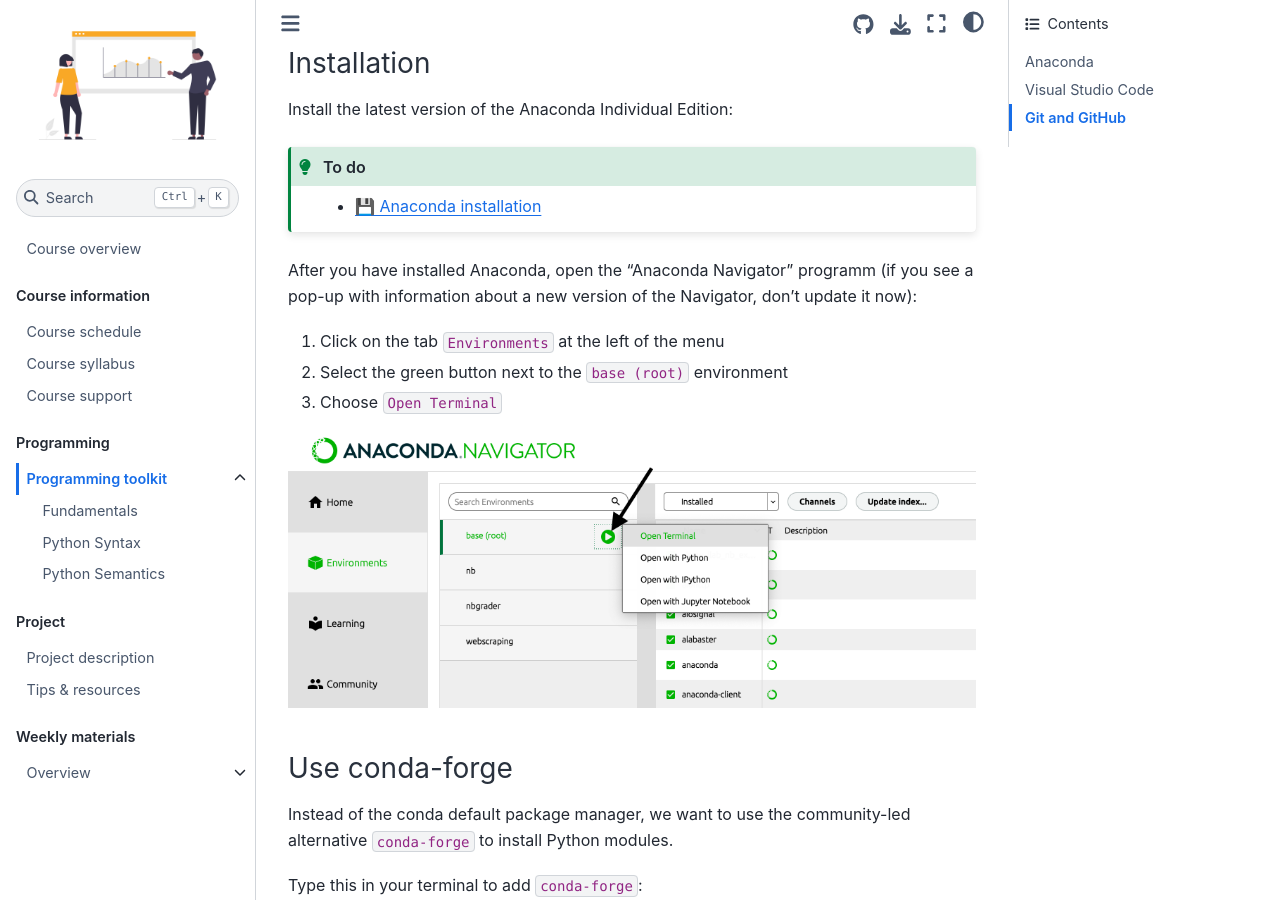
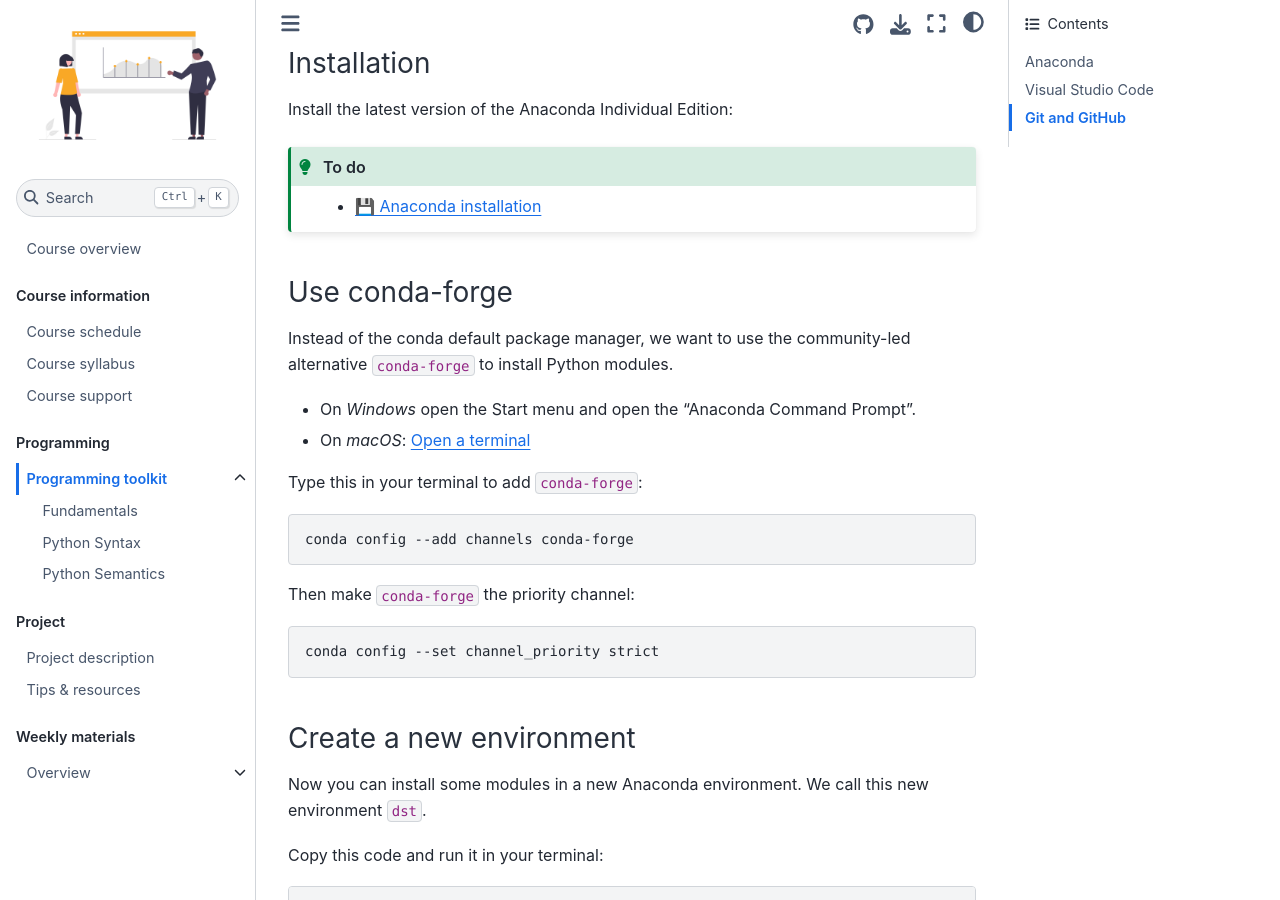
Before and after one commit to dst-ws22/website, a Jupyter Book: the page built from docs/programming-toolkit.md, in a window 1280 px wide and 900 px high, scrolled down 1661 px. Built offline with Jupyter Book 1.0.4 settings and Sphinx 7.4.7 and the Sphinx Book theme 1.1.4, drawn with Linux system fonts in a browser that asks for light colours; comment, search, counter and statistics services are not loaded.

Commit message:
Update programming-toolkit.md

````diff
--- a/docs/programming-toolkit.md
+++ b/docs/programming-toolkit.md
@@ -68,19 +68,17 @@
 
 ```
 
-After you have installed Anaconda, open the "Anaconda Navigator" programm (if you see a pop-up with information about a new version of the Navigator, don't update it now):
-
-1. Click on the tab `Environments` at the left of the menu
-2. Select the green button next to the `base (root)` environment
-3. Choose `Open Terminal`
-
-
-![](../_static/img/navigator.png)
 
 
 ### Use conda-forge
 
 Instead of the conda default package manager, we want to use the community-led alternative `conda-forge` to install Python modules.
+
+
+- On *Windows* open the Start menu and open the "Anaconda Command Prompt".
+
+- On *macOS*: [Open a terminal](https://support.apple.com/guide/terminal/open-or-quit-terminal-apd5265185d-f365-44cb-8b09-71a064a42125/mac)
+
 
 Type this in your terminal to add `conda-forge`:
 
````
